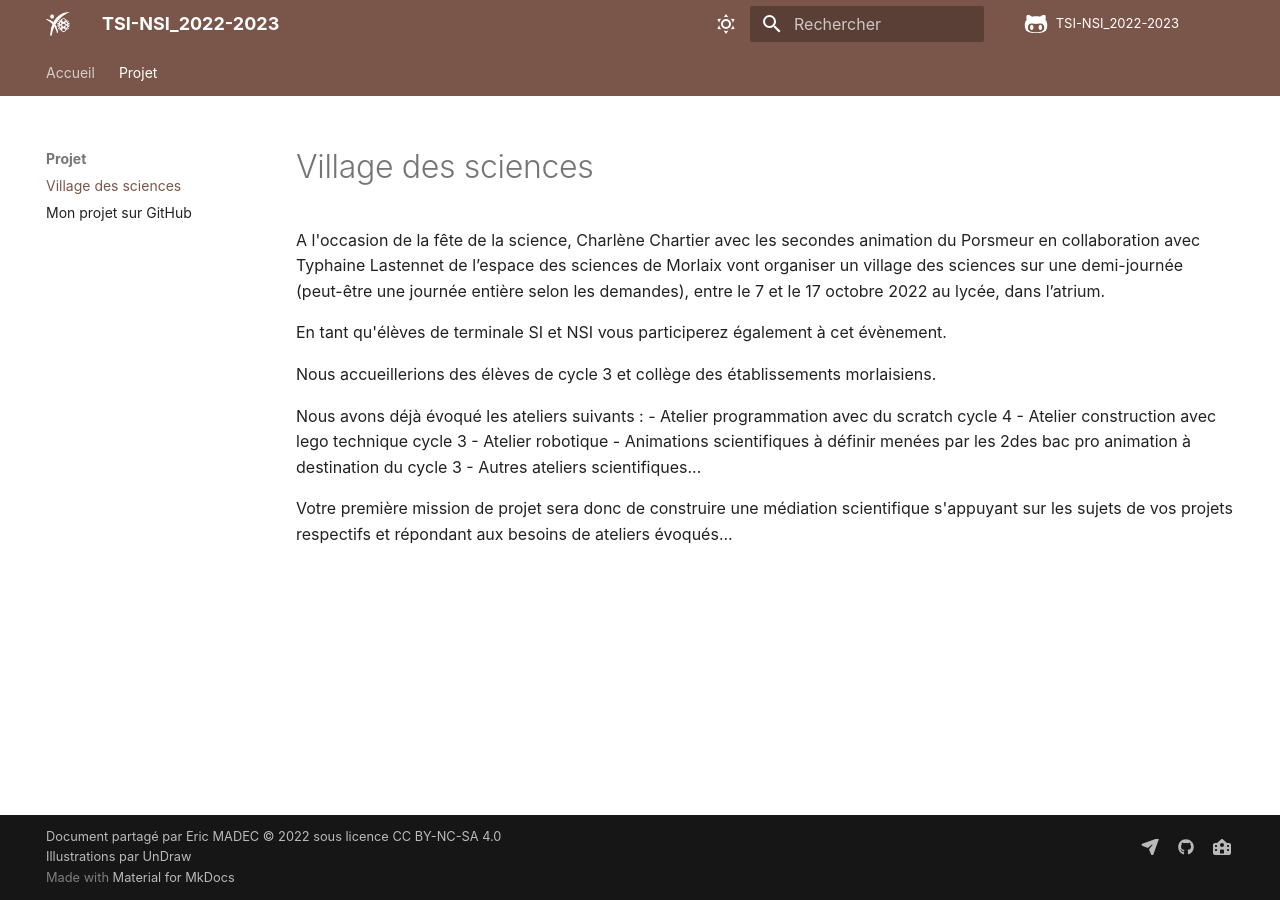
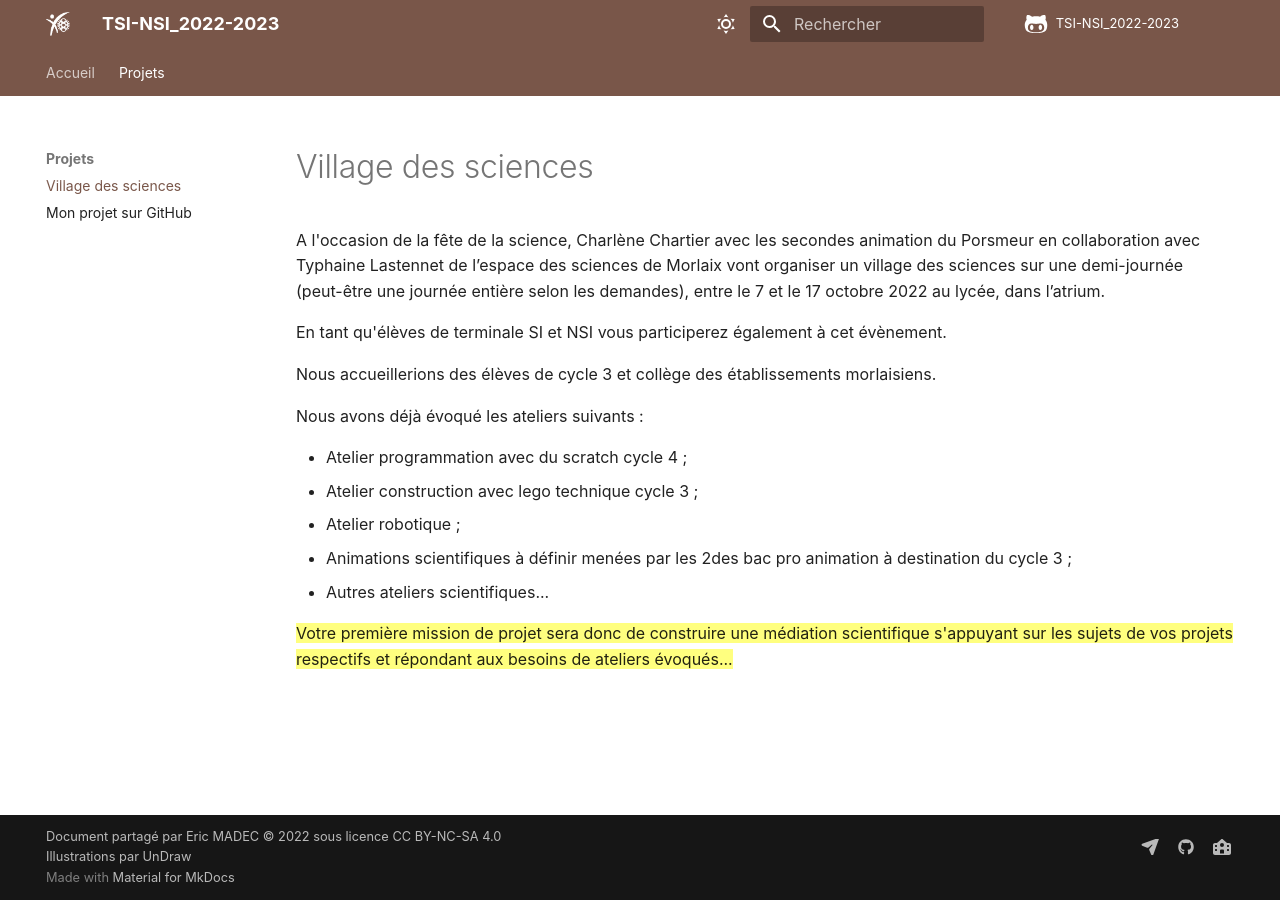
Before and after one commit to ericECmorlaix/TSI-NSI_2022-2023, an MkDocs documentation site: the page built from docs/fete_de_la_science.md, in a window 1280 px wide. Built offline with MkDocs 1.6.1 and Material for MkDocs 9.7.7, drawn with Linux system fonts in a browser that asks for light colours; comment, search, counter and statistics services are not loaded.

Commit message:
Correctifs

```diff
--- a/docs/fete_de_la_science.md
+++ b/docs/fete_de_la_science.md
@@ -6,10 +6,11 @@ En tant qu'élèves de terminale SI et NSI vous participerez également à cet
 Nous accueillerions des élèves de cycle 3 et collège des établissements morlaisiens.
 
 Nous avons déjà évoqué les ateliers suivants :
-- Atelier programmation avec du scratch cycle 4
-- Atelier construction avec lego technique cycle 3
-- Atelier robotique
-- Animations scientifiques à définir menées par les 2des bac pro animation à destination du cycle 3
+
+- Atelier programmation avec du scratch cycle 4 ;
+- Atelier construction avec lego technique cycle 3 ;
+- Atelier robotique ;
+- Animations scientifiques à définir menées par les 2des bac pro animation à destination du cycle 3 ;
 - Autres ateliers scientifiques...
 
-Votre première mission de projet sera donc de construire une médiation scientifique s'appuyant sur les sujets de vos projets respectifs et répondant aux besoins de ateliers évoqués...
+==Votre première mission de projet sera donc de construire une médiation scientifique s'appuyant sur les sujets de vos projets respectifs et répondant aux besoins de ateliers évoqués...==
--- a/mkdocs.yml
+++ b/mkdocs.yml
@@ -22,7 +22,7 @@ docs_dir: docs
 # Structure du menu principal de navigation, chemins relatifs au dossier docs_dir
 nav:
   - Accueil : index.md
-  - Projet :
+  - Projets :
       - Village des sciences : fete_de_la_science.md
       - Mon projet sur GitHub : github.md
 
```
Also changed, not shown: docs/index.md (+2 -0 lines).
